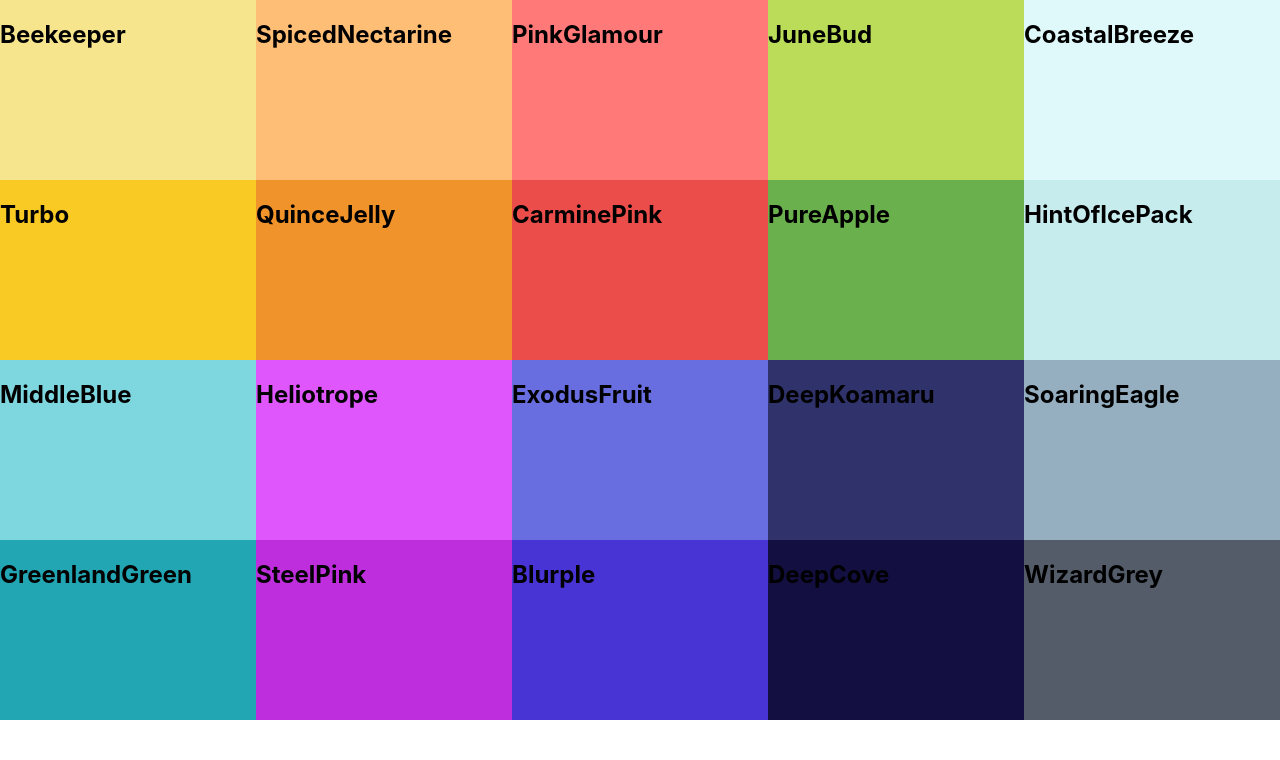
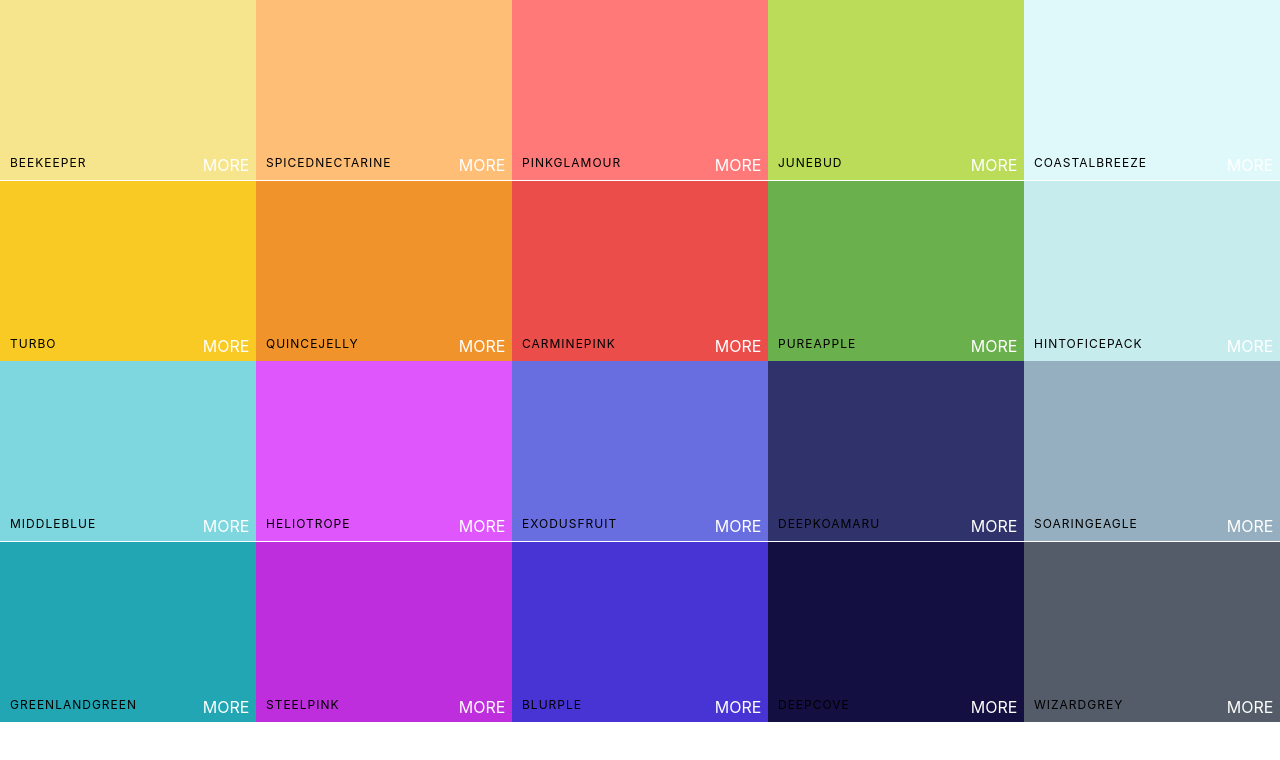
Before and after one commit to JeremyCrichton/color-palette, a React (Create React App) app: page / in a window 1280 px wide. Shown: the top 760 px of the page. Built offline with nearby package versions, Linux system fonts and the light colour scheme.

Commit message:
style ColorBox

```diff
--- a/src/ColorBox.css
+++ b/src/ColorBox.css
@@ -2,4 +2,55 @@
   width: 20%;
   height: 25%;
   display: inline-block;
+  position: relative;
+  margin-bottom: -3.5px;
 }
+
+.copy-button {
+  width: 100px;
+  height: 30px;
+  position: absolute;
+  top: 50%;
+  left: 50%;
+  margin-left: -50px;
+  margin-top: -15px;
+  outline: none;
+  background: rgba(255, 255, 255, 0.3);
+  font-size: 1rem;
+  line-height: 30px;
+  color: white;
+  text-transform: uppercase;
+  border: none;
+  opacity: 0;
+}
+
+.ColorBox:hover .copy-button {
+  opacity: 1;
+  transition: 0.5s;
+}
+
+.box-content {
+  position: absolute;
+  width: 100%;
+  left: 0;
+  bottom: 0;
+  padding: 10px;
+  color: black;
+  letter-spacing: 1px;
+  text-transform: uppercase;
+  font-size: 12px;
+}
+
+.see-more {
+  bakcground: rgba(255, 255, 255, 0.3);
+  position: absolute;
+  border: none;
+  right: 0;
+  bottom: 0;
+  color: white;
+  width: 60px;
+  height: 30px;
+  text-align: center;
+  line-height: 30px;
+  text-transform: uppercase;
+}
--- a/src/ColorBox.js
+++ b/src/ColorBox.js
@@ -5,7 +5,13 @@
 const ColorBox = ({ background, name }) => {
   return (
     <div style={{ background }} className="ColorBox">
-      <h2>{name}</h2>
+      <div className="copy-container">
+        <div className="box-content">
+          <span>{name}</span>
+        </div>
+        <button className="copy-button">Copy</button>
+      </div>
+      <span className="see-more">More</span>
     </div>
   );
 };
```
